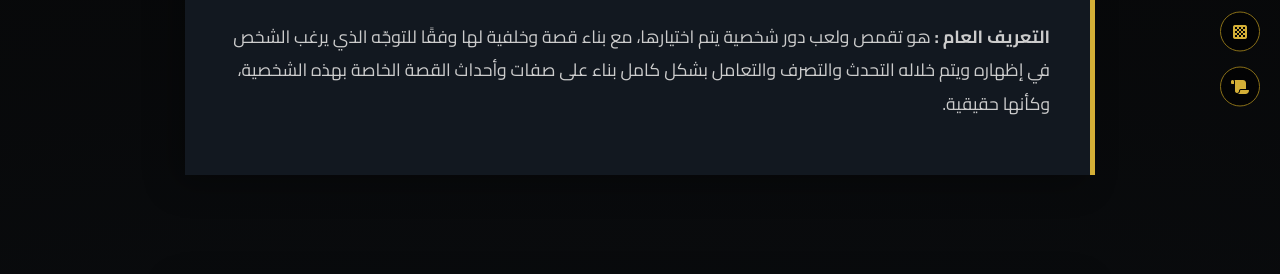
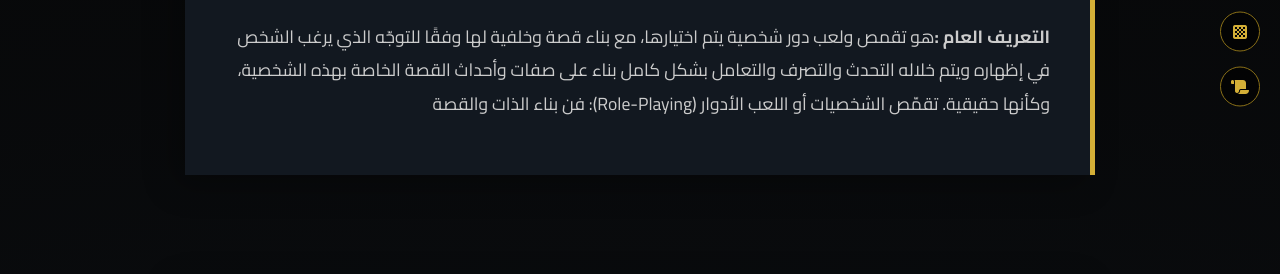
Before and after one commit to Almost8bl/Border-Guard-Forces, a plain HTML site: page index.html in a window 1280 px wide. Both pictures are taken after a click on the button "فتح الملف السري". Shown: the part 506-780 px from the top of the page. Drawn offline with nearby package versions, Linux system fonts and the light colour scheme; a web font is replaced by a local one.

```diff
--- a/index.html
+++ b/index.html
@@ -378,7 +378,9 @@
 
         <div id="sec-intro" class="reveal-section">
             <h2>1 - الرول بلاي (تمهيد) Feb 15, 2026</h2>
-            <p><strong>التعريف العام :</strong> هو تقمص ولعب دور شخصية يتم اختيارها، مع بناء قصة وخلفية لها وفقًا للتوجّه الذي يرغب الشخص في إظهاره ويتم خلاله التحدث والتصرف والتعامل بشكل كامل بناء على صفات وأحداث القصة الخاصة بهذه الشخصية، وكأنها حقيقية.</p>
+            <p><strong>التعريف العام :</strong>هو تقمص ولعب دور شخصية يتم اختيارها، مع بناء قصة وخلفية لها وفقًا للتوجّه الذي يرغب الشخص في إظهاره ويتم خلاله التحدث والتصرف والتعامل بشكل كامل بناء على صفات وأحداث القصة الخاصة بهذه الشخصية، وكأنها حقيقية.
+تقمّص الشخصيات أو اللعب الأدوار (Role-Playing): فن بناء الذات والقصة
+</p>
         </div>
 
         <div id="sec-char" class="reveal-section">
@@ -707,4 +709,5 @@
         }
     </script>
 </body>
+
 </html>
```
